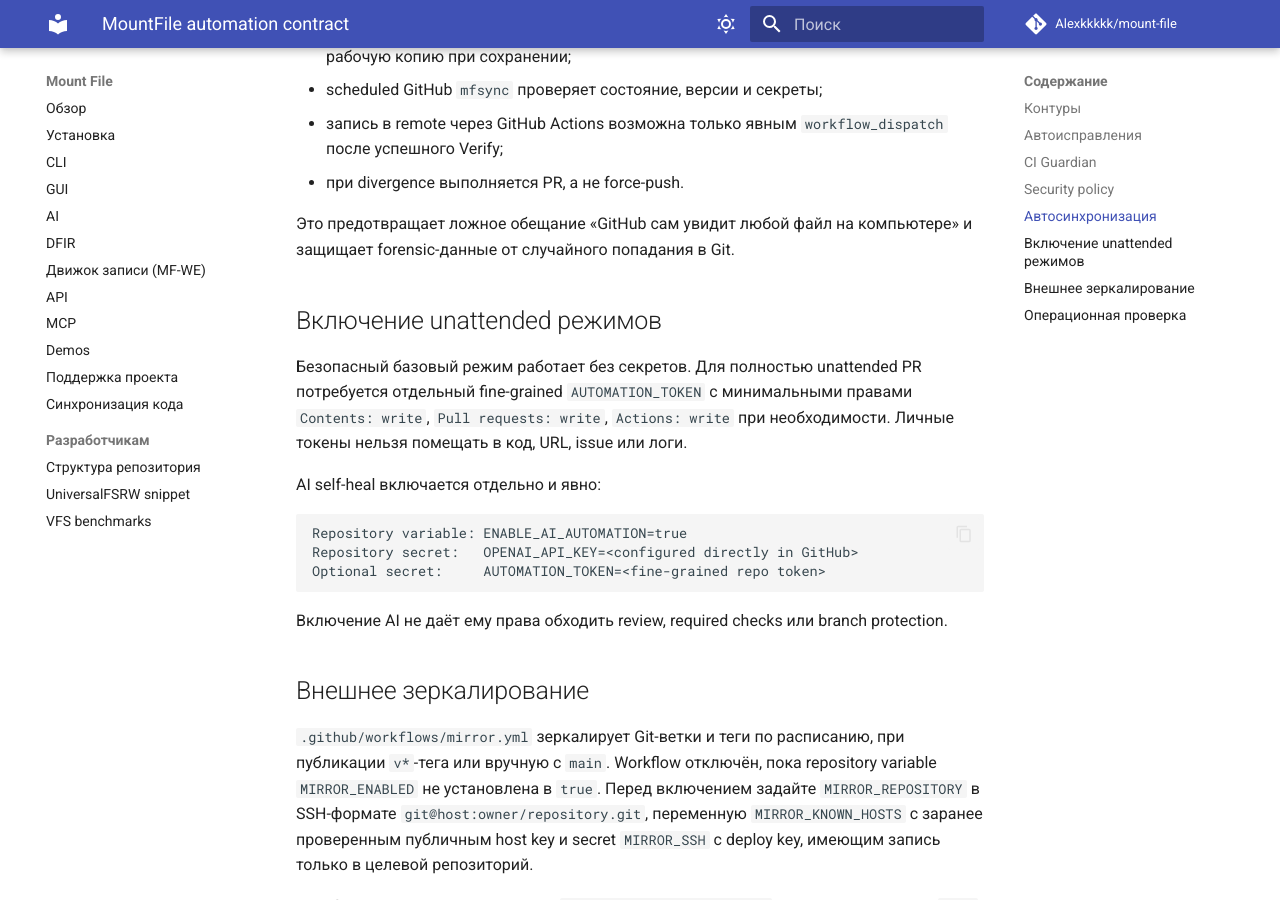
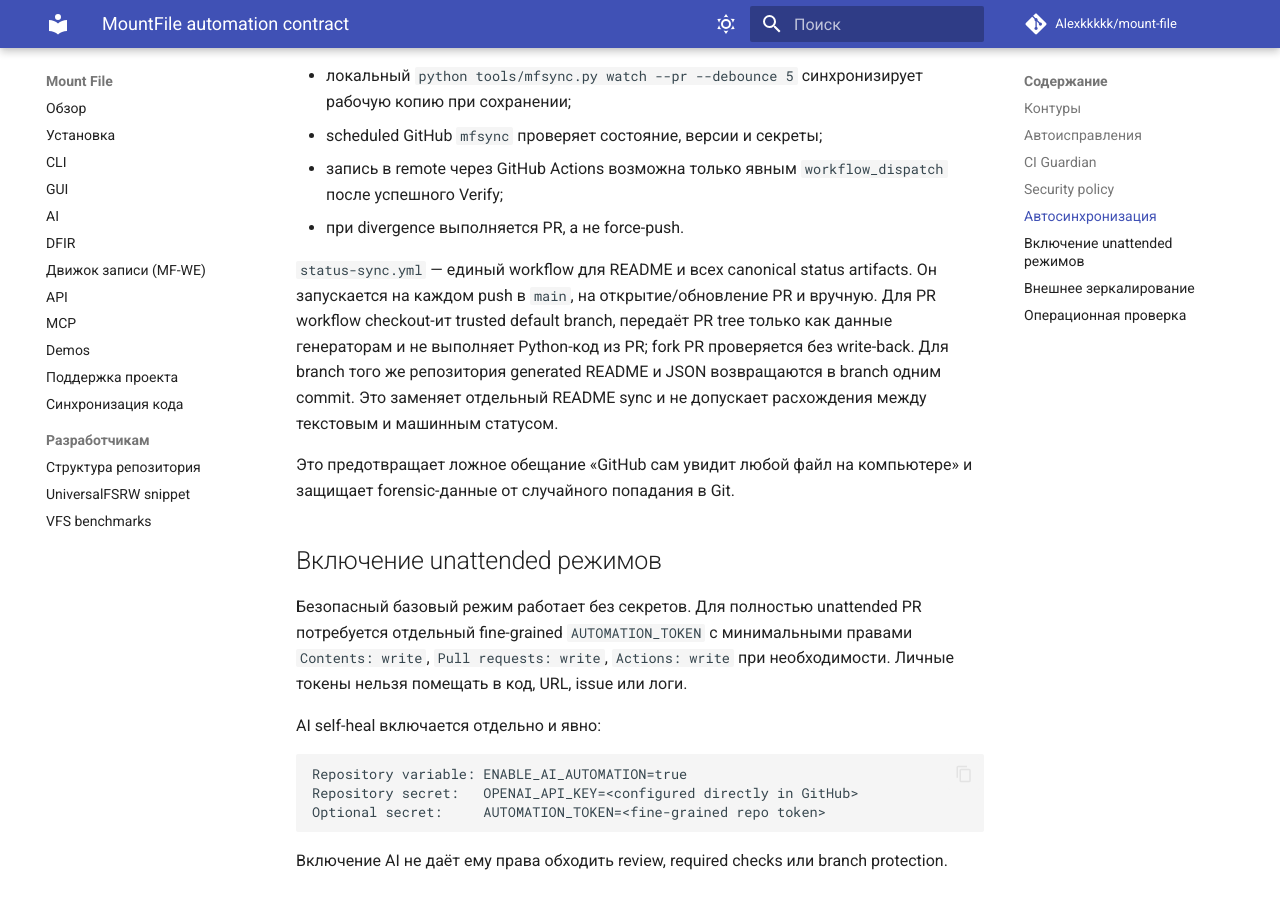
Before and after one commit to Alexkkkkk/mount-file, an MkDocs documentation site: the page built from docs/AUTOMATION.md, in a window 1280 px wide and 900 px high, scrolled down 2389 px. Built offline with MkDocs 1.6.1 and Material for MkDocs 9.7.7, drawn with Linux system fonts in a browser that asks for light colours; comment, search, counter and statistics services are not loaded; some of the changed text lies outside the part shown.

Commit message:
ci: unify repository automation status sync

```diff
--- a/docs/AUTOMATION.md
+++ b/docs/AUTOMATION.md
@@ -14,6 +14,7 @@
 | CI Guardian | workflow completion | deduplicated incident issue, recovery close | issues only | нет |
 | mfsync | daily/manual/PR | secret scan, version parity, sync status, optional explicit sync | только manual write mode | нет |
 | External mirror | weekly/tag/manual on main | SSH push of branch and tag refs to a configured mirror | только внешний Git remote | нет |
+| Repository status sync | push main/PR/manual | README + capability/checker/recovery/product-status artifacts | same-repository PR/main only | нет |
 | Release | successful tested main | version PR/tag/build/release assets | PR/tag | только ruleset |
 
 ## Автоисправления
@@ -45,6 +46,12 @@ GitHub Actions не видит несохранённые файлы на ком
 - scheduled GitHub `mfsync` проверяет состояние, версии и секреты;
 - запись в remote через GitHub Actions возможна только явным `workflow_dispatch` после успешного Verify;
 - при divergence выполняется PR, а не force-push.
+
+`status-sync.yml` — единый workflow для README и всех canonical status artifacts. Он запускается на
+каждом push в `main`, на открытие/обновление PR и вручную. Для PR workflow checkout-ит trusted default
+branch, передаёт PR tree только как данные генераторам и не выполняет Python-код из PR; fork PR
+проверяется без write-back. Для branch того же репозитория generated README и JSON возвращаются в branch
+одним commit. Это заменяет отдельный README sync и не допускает расхождения между текстовым и машинным статусом.
 
 Это предотвращает ложное обещание «GitHub сам увидит любой файл на компьютере» и защищает forensic-данные от случайного попадания в Git.
 
```
Also changed, not shown: 3 other files.
